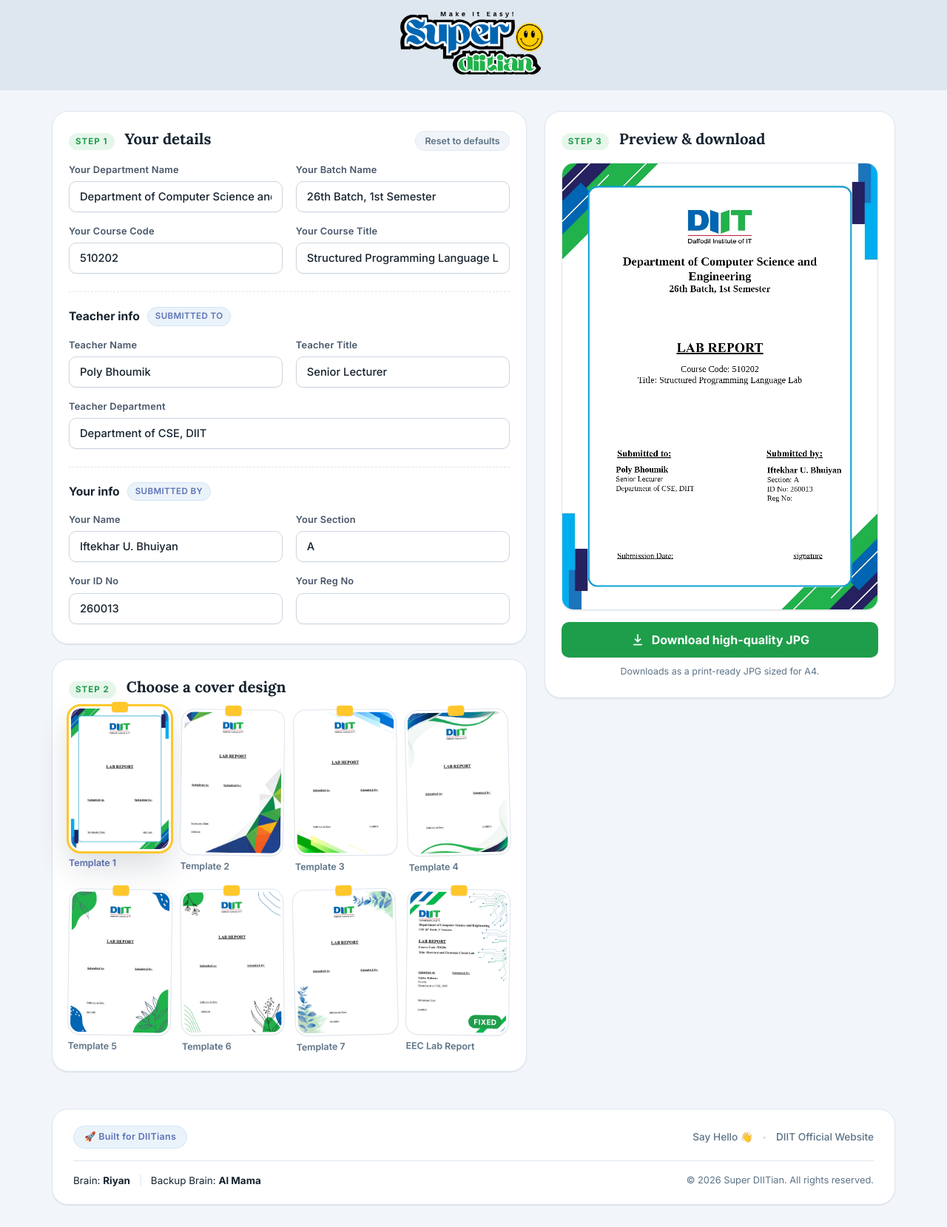
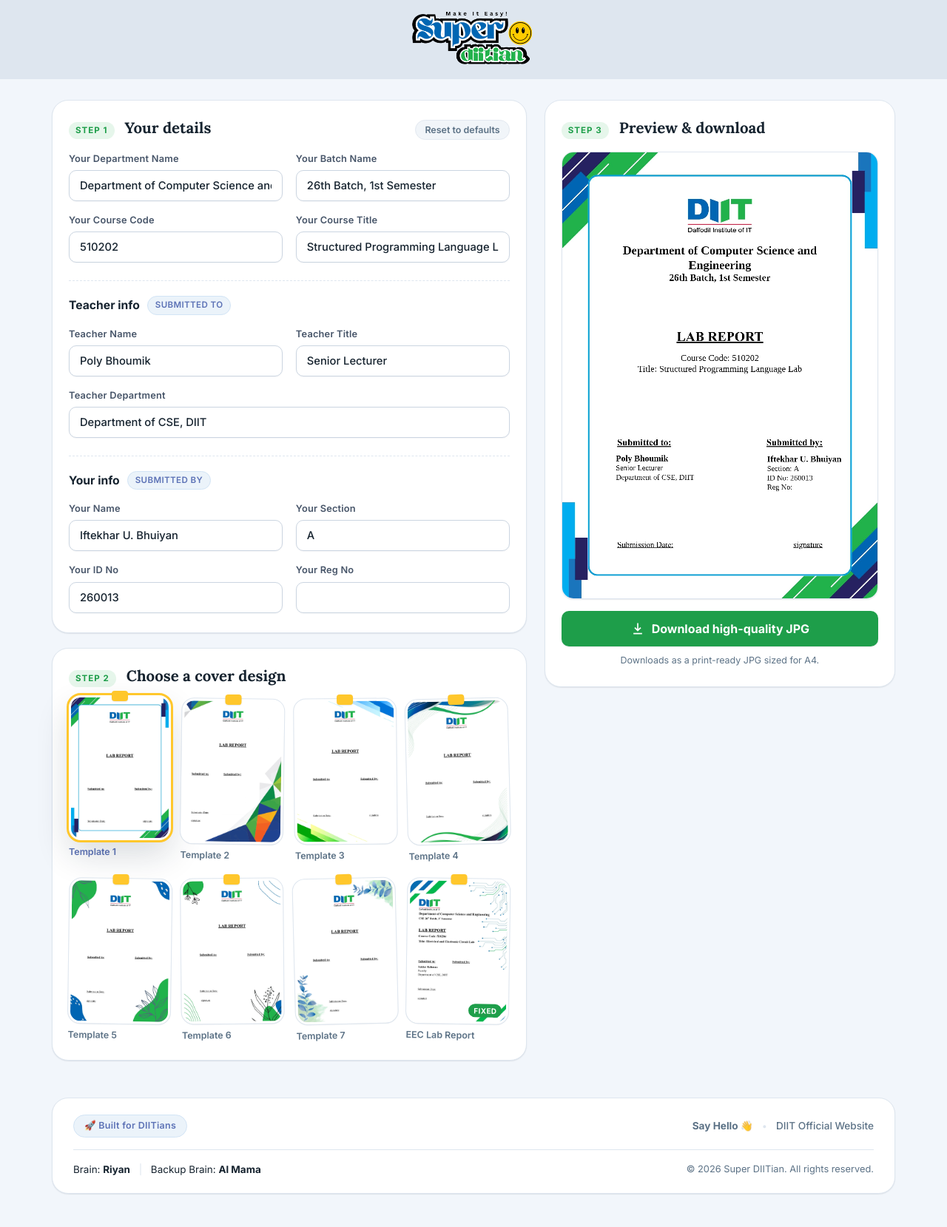
Before and after one commit to iubriyan/super-diitian, a plain HTML site: page index.html in a window 1280 px wide. Shown: the whole page at 74% size. Drawn offline with Linux system fonts and the light colour scheme.

Commit message:
problem fixed

```diff
--- a/index.html
+++ b/index.html
@@ -136,7 +136,7 @@
         <span class="footer-badge">🚀 Built for DIITians</span>
       </div>
       <div class="footer-links">
-        <a href="https://www.facebook.com/share/1C4VXsD7J7/" target="_blank" rel="noopener">Say Hello 👋</a>
+        <a href="https://www.facebook.com/share/1C4VXsD7J7/" target="_blank" rel="noopener"><strong>Say Hello 👋</strong></a>
         <span class="link-divider">•</span>
         <a href="https://diit.edu.bd" target="_blank" rel="noopener">DIIT Official Website</a>
       </div>
--- a/style.css
+++ b/style.css
@@ -78,7 +78,7 @@
 }
 
 .site-header__logo {
-  height: 90px;
+  height: 75px;
   width: auto;
   object-fit: contain;
   display: block;
```
